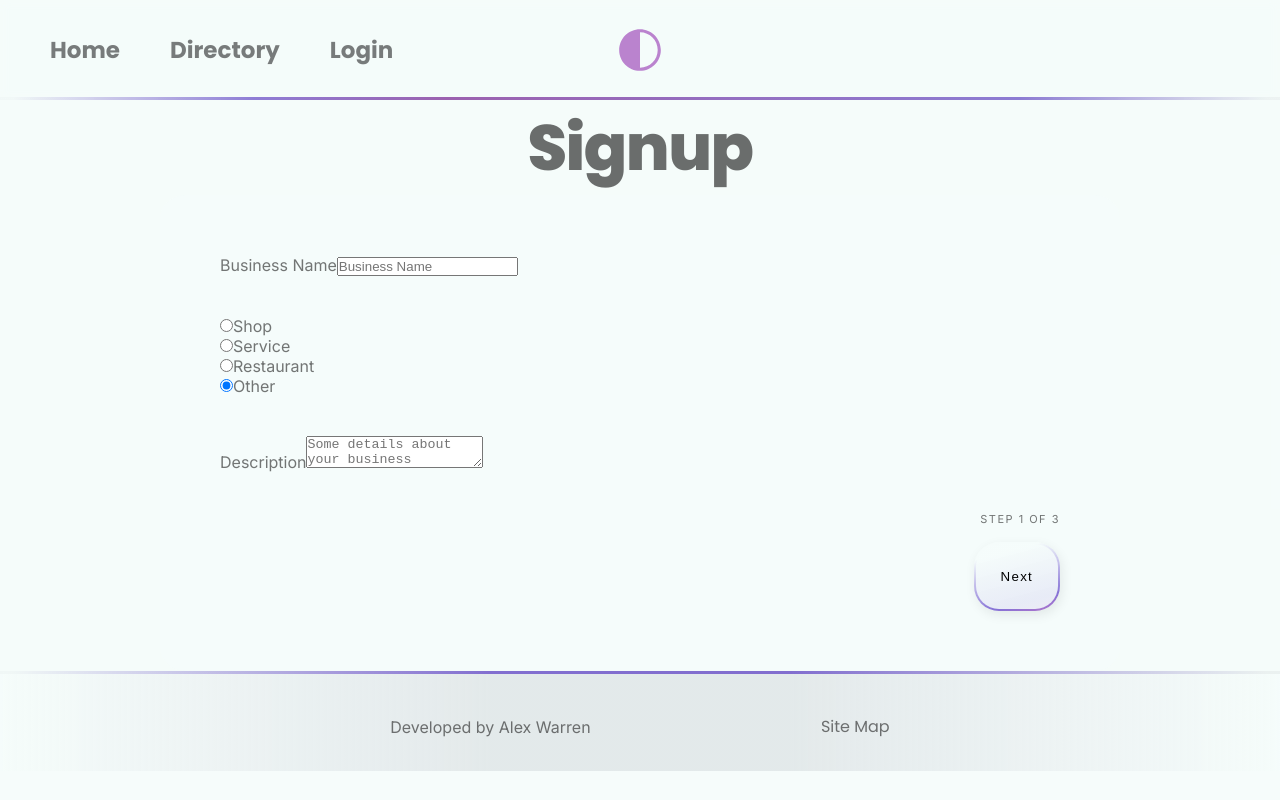
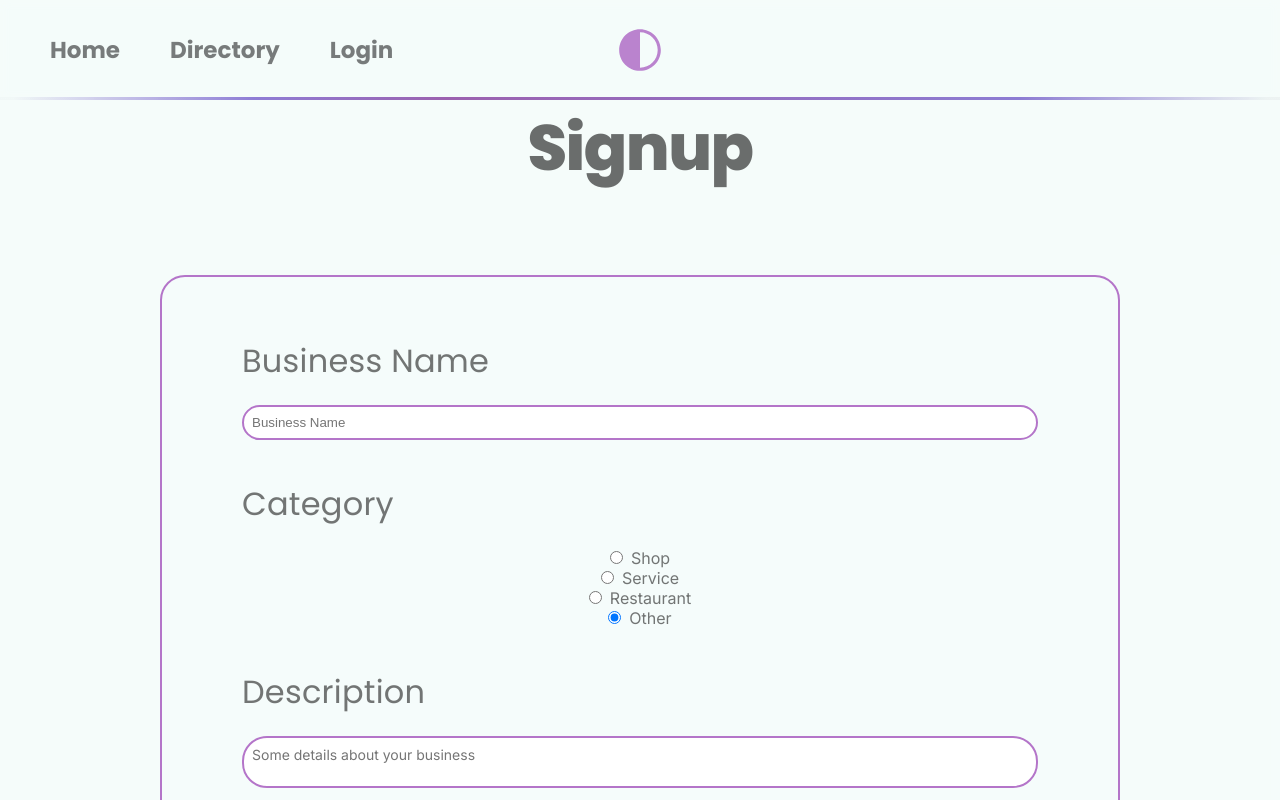
Before and after one commit to dawlishwarren/business_directory, a Next.js app: page /directory/business/new in a window 1280 px wide. Shown: the top 800 px of the page. Built offline with nearby package versions, Linux system fonts and the light colour scheme.

Commit message:
changes to form styles

```diff
--- a/app/directory/business/new/components/BusinessForm/Accordion/AccordionHeader.tsx
+++ b/app/directory/business/new/components/BusinessForm/Accordion/AccordionHeader.tsx
@@ -1,23 +1,21 @@
-import React from 'react';
-import styles from './accordionForm.module.css';
-import { HeaderProps } from '../FormTypes';
+import React from "react";
+import styles from "./accordionForm.module.css";
+import { HeaderProps } from "../FormTypes";
 
 const AccordionHeader = ({ id, ariaSection, title, onClick }: HeaderProps) => {
 	return (
-		<h3>
 		<button
-				type='button'
-				aria-expanded='true'
+			type="button"
+			aria-expanded="true"
 			className={styles.accordion_trigger}
 			id={id}
 			aria-controls={ariaSection}
 			onClick={onClick}>
 			<span className={styles.accordion_title}>
-					{title}
+				<h4>{title}</h4>
 				<span className={styles.accordion_icon}></span>
 			</span>
 		</button>
-		</h3>
 	);
 };
 
--- a/app/directory/business/new/components/BusinessForm/Accordion/AccordionSection.tsx
+++ b/app/directory/business/new/components/BusinessForm/Accordion/AccordionSection.tsx
@@ -1,7 +1,7 @@
-import React, { useState } from 'react';
-import AccordionHeader from './AccordionHeader';
-import AccordionPanel from './AccordionPanel';
-import { SectionProps } from '../FormTypes';
+import React, { useState } from "react";
+import AccordionHeader from "./AccordionHeader";
+import AccordionPanel from "./AccordionPanel";
+import { SectionProps } from "../FormTypes";
 
 const AccordionSection = ({
 	id,
@@ -23,7 +23,7 @@ const AccordionSection = ({
 			<AccordionPanel
 				id={ariaSection}
 				ariaLabel={id}
-				hidden={active ? true : false}>
+				hidden={active ? false : true}>
 				{children}
 			</AccordionPanel>
 		</>
--- a/app/directory/business/new/components/BusinessForm/Accordion/accordionForm.module.css
+++ b/app/directory/business/new/components/BusinessForm/Accordion/accordionForm.module.css
@@ -7,62 +7,56 @@ fieldset.fieldset {
 	padding: 0;
 }
 
-input.input {
-	border: 1px solid hsl(0deg 0% 42%);
-	border-radius: 0.3em;
-	display: block;
-	font-size: inherit;
-	padding: 0.3em 0.5em;
-}
-
 /* Accordion Element */
 .accordion {
 	margin: 0;
 	padding: 0;
-	border: 2px solid transparent;
-	border-radius: var(--border-radius);
 	width: 100%;
 }
-.accordion h3 {
-	margin: 0;
-	padding: 0;
+
+.accordion:focus-within {
+	border-color: 2px solid var(--secondary);
 }
-.accordion:focus-within {
-	border-color: var(--secondary);
-}
-.accordion:focus-within h3 {
-	background-color: rgba(var(--primary-variant), 0.1);
-}
-.accordion > * + * {
+/* .accordion > * + * {
 	border-top: 2px solid hsl(0deg 0% 52%);
-}
+} */
 
+/*
 /* Border on first and last child of Accordion */
 .accordion > *:first-child .accordion_trigger,
 .accordion > *:first-child {
 	border-radius: var(--border-radius) var(--border-radius) 0 0;
 }
-.accordion > *:last-child .accordion_trigger,
-.accordion > *:last-child {
-	border-radius: 0 0 var(--border-radius) var(--border-radius);
-}
+/*
 
 /* Trigger */
 .accordion_trigger {
-	/* background: inherit; */
 	border: 2px solid var(--primary);
 	color: var(--on-surface-high);
 	display: block;
 	margin: 0;
-	padding: 1em 1.5em;
+	padding: 1.25rem;
 	position: relative;
 	text-align: left;
 	width: 100%;
 	outline: none;
 }
+.accordion_add_button {
+	width: 100%;
+	border: 2px solid var(--primary);
+	height: 2.5rem;
+	border-radius: 0 0 var(--border-radius) var(--border-radius);
+}
+.accordion_add_button:disabled {
+	cursor: not-allowed;
+}
+.accordion_add_button::after {
+	border-radius: 0 0 var(--border-radius) var(--border-radius) !important;
+}
 .accordion_trigger:focus {
 	outline: 4px solid transparent;
 }
+/*
 .accordion_trigger:focus .accordion_title {
 	border-color: hsl(216deg 94% 43%);
 }
@@ -75,20 +69,20 @@ input.input {
 .accordion_trigger:hover .accordion_icon {
 	border-color: hsl(216deg 94% 43%);
 }
-.accordion_trigger[aria-expanded='true'] .accordion-icon {
+.accordion_trigger[aria-expanded="true"] .accordion-icon {
 	transform: translateY(-50%) rotate(-135deg);
-}
+} */
 /* Title */
-.accordion > .accordion_title {
+/* .accordion > .accordion_title {
 	display: block;
 	pointer-events: none;
 	border: transparent 2px solid;
 	border-radius: var(--border-radius);
 	padding: 0.25em;
 	outline: none;
-}
+} */
 /* Icon */
-.accordion > .accordion_title .accordion-icon {
+/* .accordion > .accordion_title .accordion-icon {
 	border: solid currentcolor;
 	border-width: 0 2px 2px 0;
 	height: 0.5rem;
@@ -103,27 +97,27 @@ input.input {
 	margin: 0;
 	padding: 1em 1.5em;
 	border-radius: var(--border-radius);
-}
+} */
 
 /* For Edge bug https://developer.microsoft.com/en-us/microsoft-edge/platform/issues/4806035/ */
-.accordion-panel[hidden] {
+/* .accordion-panel[hidden] {
 	display: none;
-}
+} */
 
 /* Radio */
-.radio[role='radiogroup'] {
+/* .radio[role="radiogroup"] {
 	padding: 0;
 	margin: 0;
 	list-style: none;
 }
-.radio[role='radiogroup']:focus {
+.radio[role="radiogroup"]:focus {
 	outline: none;
 }
-.radio[role='radiogroup'] .radio_list {
+.radio[role="radiogroup"] .radio_list {
 	display: inline-block;
 	padding-inline: 0.5em;
 }
-.radio[role='radiogroup'] .radio_list input.radio_item[role='radio'] {
+.radio[role="radiogroup"] .radio_list input.radio_item[role="radio"] {
 	border-radius: 5px;
 	border: 0 solid transparent;
 	display: inline-block;
@@ -131,19 +125,19 @@ input.input {
 	cursor: default;
 	outline: none;
 }
-.radio[role='radiogroup']
+.radio[role="radiogroup"]
 	.radio_list
-	input.radio_item[role='radio']
-	+ input.radio_item[role='radio'] {
+	input.radio_item[role="radio"]
+	+ input.radio_item[role="radio"] {
 	margin-left: 0.5em;
 }
-.radio[role='radiogroup'] .radio_list input.radio_item[role='radio'] + label {
+.radio[role="radiogroup"] .radio_list input.radio_item[role="radio"] + label {
 	padding-inline: 0.25em;
 }
-.radio[role='radiogroup'] .radio_list input.radio_item[role='radio']:focus,
-.radio[role='radiogroup'] .radio_list input.radio_item[role='radio']:hover {
+.radio[role="radiogroup"] .radio_list input.radio_item[role="radio"]:focus,
+.radio[role="radiogroup"] .radio_list input.radio_item[role="radio"]:hover {
 	padding: 2px 6px;
 	border: 2px solid #005a9c;
 	background-color: #def;
 	cursor: pointer;
-}
+} */
--- a/app/directory/business/new/components/BusinessForm/MultiStepForm.tsx
+++ b/app/directory/business/new/components/BusinessForm/MultiStepForm.tsx
@@ -1,49 +1,49 @@
-'use client';
-import { ErrorMessage, Field } from 'formik';
-import { FormValues, Category } from './FormTypes';
-import * as Yup from 'yup';
+"use client";
+import { ErrorMessage, Field } from "formik";
+import { FormValues, Category } from "./FormTypes";
+import * as Yup from "yup";
 
-import { Step } from './Stepper/Step';
-import { StepWrapper } from './Stepper/StepWrapper';
-import { ContactStep } from './Stepper/ContactStep';
-import { AddressStep } from './Stepper/AddressStep';
+import { Step } from "./Stepper/Step";
+import { StepWrapper } from "./Stepper/StepWrapper";
+import { ContactStep } from "./Stepper/ContactStep";
+import { AddressStep } from "./Stepper/AddressStep";
 
-import styles from './businessForm.module.css';
+import styles from "./businessForm.module.css";
 
 export const categoryOptions: Category[] = [
-	{ id: 'shop', value: 'Shop' },
-	{ id: 'service', value: 'Service' },
-	{ id: 'restaurant', value: 'Restaurant' },
-	{ id: 'other', value: 'Other' },
+	{ id: "shop", value: "Shop" },
+	{ id: "service", value: "Service" },
+	{ id: "restaurant", value: "Restaurant" },
+	{ id: "other", value: "Other" },
 ];
 export const MultiStepForm = () => {
 	const initialValues: FormValues = {
-		name: '',
-		description: '',
-		category: 'Other',
+		name: "",
+		description: "",
+		category: "Other",
 		addresses: [
 			{
-				line_1: 'High Street',
-				line_2: '',
-				line_3: '',
-				line_4: '',
-				town: '',
-				postcode: '',
+				line_1: "",
+				line_2: "",
+				line_3: "",
+				line_4: "",
+				town: "",
+				postcode: "",
 			},
 			{
-				line_1: 'Higher Street',
-				line_2: '',
-				line_3: '',
-				line_4: '',
-				town: '',
-				postcode: '',
+				line_1: "",
+				line_2: "",
+				line_3: "",
+				line_4: "",
+				town: "",
+				postcode: "",
 			},
 		],
 		contacts: [
 			{
-				phone: '',
-				email: '',
-				website: '',
+				phone: "",
+				email: "",
+				website: "",
 			},
 		],
 	};
@@ -52,67 +52,94 @@ export const MultiStepForm = () => {
 			<h1 className={styles.form_title}>Signup</h1>
 			<StepWrapper
 				initialValues={initialValues}
-				onSubmit={() => console.log('Step')}>
+				onSubmit={() => console.log("Step")}>
 				<Step
-					onSubmit={() => console.log('Step1 onsubmit')}
+					onSubmit={() => console.log("Step1 onsubmit")}
 					validationSchema={Yup.object({
-						name: Yup.string().required('Input Required!'),
-						description: Yup.string().required('Description Required!'),
+						name: Yup.string().required("Input Required!"),
+						description: Yup.string().required("Description Required!"),
 						category: Yup.mixed()
-							.required('Please select a category')
+							.required("Please select a category")
 							.oneOf(
-								['Shop', 'Service', 'Restaurant', 'Other'],
-								'Category required!'
+								["Shop", "Service", "Restaurant", "Other"],
+								"Category required!"
 							),
 					})}>
-					<div>
-						<label htmlFor='name'>Business Name</label>
+					<div className={styles.field_container}>
+						<label htmlFor="name">
+							<h4>Business Name</h4>
+						</label>
 						<Field
-							component='input'
-							id='name'
-							name='name'
-							placeholder='Business Name'
-							type='text'
+							className={styles.field}
+							component="input"
+							id="name"
+							name="name"
+							placeholder="Business Name"
+							type="text"
 						/>
-						<ErrorMessage className='error' component='div' name='name' />
+						<ErrorMessage className="error" component="div" name="name" />
 					</div>
-					<div>
+					<div className={styles.field_container}>
+						<label htmlFor="category">
+							<h4>Category</h4>
+						</label>
+						<div className={styles.options_container}>
 							{categoryOptions.map((option) => (
 								<div key={option.id}>
 									<Field
-									role='radio'
-									type='radio'
+										role="radio"
+										type="radio"
 										id={option.id}
 										value={option.value}
-									name='category'
+										name="category"
+										className={styles.option}
 									/>
-								<label htmlFor={option.id}>{option.value}</label>
+									<label htmlFor={option.id} className={styles.option_label}>
+										{option.value}
+									</label>
 								</div>
 							))}
-						<ErrorMessage className='error' component='div' name='category' />
 						</div>
-					<div>
-						<label htmlFor='description'>Description</label>
+
+						<ErrorMessage className="error" component="div" name="category" />
+					</div>
+					<div className={styles.field_container}>
+						<label htmlFor="description">
+							<h4>Description</h4>
+						</label>
 						<Field
-							component='textarea'
-							id='description'
-							name='description'
-							placeholder='Some details about your business'
-							type='text'
+							className={`${styles.field} ${styles.textarea}`}
+							component="textarea"
+							id="description"
+							name="description"
+							placeholder="Some details about your business"
+							type="text"
 						/>
 						<ErrorMessage
-							className='error'
-							component='div'
-							name='description'
+							className="error"
+							component="div"
+							name="description"
 						/>
 					</div>
 				</Step>
 				{/* End of Basic Details */}
 				{/* Step 2: Address Details */}
+
 				<Step
-					onSubmit={() => console.log('Step2 onSubmit')}
+					onSubmit={() => console.log("Step 3 onSubmit")}
 					validationSchema={Yup.object({
-						line_1: Yup.string().required('Required'),
+						website: Yup.string().required("Required"),
+						email: Yup.string()
+							.email("Invalid email address")
+							.required("Required"),
+						phone: Yup.string().required("Required"),
+					})}>
+					<AddressStep />
+				</Step>
+				<Step
+					onSubmit={() => console.log("Step2 onSubmit")}
+					validationSchema={Yup.object({
+						line_1: Yup.string().required("Required"),
 						line_2: Yup.string().notRequired(),
 						line_3: Yup.string().notRequired(),
 						line_4: Yup.string().notRequired(),
@@ -121,17 +148,6 @@ export const MultiStepForm = () => {
 					})}>
 					<ContactStep />
 				</Step>
-				<Step
-					onSubmit={() => console.log('Step 3 onSubmit')}
-					validationSchema={Yup.object({
-						website: Yup.string().required('Required'),
-						email: Yup.string()
-							.email('Invalid email address')
-							.required('Required'),
-						phone: Yup.string().required('Required'),
-					})}>
-					<AddressStep />
-				</Step>
 			</StepWrapper>
 		</>
 	);
--- a/app/directory/business/new/components/BusinessForm/Stepper/AddressStep.tsx
+++ b/app/directory/business/new/components/BusinessForm/Stepper/AddressStep.tsx
@@ -1,88 +1,89 @@
-import { useFormikContext, FieldArray } from 'formik';
-import { FormValues } from '../FormTypes';
-import AccordionSection from '../Accordion/AccordionSection';
-import AccordionField from '../Accordion/AccordionField';
-import styles from '../Accordion/accordionForm.module.css';
+import { useFormikContext, FieldArray } from "formik";
+import { FormValues } from "../FormTypes";
+import AccordionSection from "../Accordion/AccordionSection";
+import AccordionField from "../Accordion/AccordionField";
+import styles from "../Accordion/accordionForm.module.css";
+import buttonStyles from "../../../../../../styles/utilities/button.module.css";
 
 export function AddressStep() {
 	const { values } = useFormikContext<FormValues>();
 	if (values)
 		return (
-			<FieldArray name='addresses'>
+			<FieldArray name="addresses">
 				{({ push, remove }) => (
 					<>
-						<div id='accordionGroup' className={styles.accordion}>
+						<div id="accordionGroup" className={styles.accordion}>
 							{values.addresses &&
 								values.addresses.map((address, index) => (
 									<div key={index}>
 										<AccordionSection
-											ariaSection='addressSection'
+											ariaSection="addressSection"
 											id={`addressSection${index + 1}`}
-											title='Address Details'>
+											title={`${address.line_1} Address Details`}>
 											<div>
 												<fieldset className={styles.fieldset}>
 													<AccordionField
 														id={`addresses.${index}.line_1`}
 														name={`addresses.${index}.line_1`}
-														type='text'
-														label='Line 1'
-														placeholder=''
+														type="text"
+														label="Line 1"
+														placeholder=""
 														required
 														index={index}
-														section='address'
+														section="address"
 													/>
 													<AccordionField
 														id={`addresses.${index}.line_2`}
 														name={`addresses.${index}.line_2`}
-														type='text'
-														label='Line 2'
-														placeholder=''
+														type="text"
+														label="Line 2"
+														placeholder=""
 														required={false}
 														index={index}
-														section='address'
+														section="address"
 													/>
 													<AccordionField
 														id={`addresses.${index}.line_3`}
 														name={`addresses.${index}.line_3`}
-														type='text'
-														label='Line 3'
-														placeholder=''
+														type="text"
+														label="Line 3"
+														placeholder=""
 														required={false}
 														index={index}
-														section='address'
+														section="address"
 													/>
 													<AccordionField
 														id={`addresses.${index}.line_4`}
 														name={`addresses.${index}.line_4`}
-														type='text'
-														label='Line 4'
-														placeholder=''
+														type="text"
+														label="Line 4"
+														placeholder=""
 														required={false}
 														index={index}
-														section='address'
+														section="address"
 													/>
 													<AccordionField
 														id={`addresses.${index}.town`}
 														name={`addresses.${index}.town`}
-														type='text'
-														label='Town'
-														placeholder=''
+														type="text"
+														label="Town"
+														placeholder=""
 														required
 														index={index}
-														section='address'
+														section="address"
 													/>
 													<AccordionField
 														id={`addresses.${index}.postcode`}
 														name={`addresses.${index}.postcode`}
-														type='text'
-														label='Postcode'
-														placeholder=''
+														type="text"
+														label="Postcode"
+														placeholder=""
 														required
 														index={index}
-														section='address'
+														section="address"
 													/>
 												</fieldset>
-												<button type='button' onClick={() => remove(index)}>
+												<button type="button" onClick={() => remove(index)}>
 													Remove Address
 												</button>
 											</div>
@@ -91,15 +92,16 @@ export function AddressStep() {
 								))}
 						</div>
 						<button
-							type='button'
+							className={`${styles.accordion_add_button} ${buttonStyles.button_large}`}
+							type="button"
 							onClick={() =>
 								push({
-									line_1: '',
-									line_2: '',
-									line_3: '',
-									line_4: '',
-									town: 'Budleigh',
-									postcode: 'EX0 000',
+									line_1: "",
+									line_2: "",
+									line_3: "",
+									line_4: "",
+									town: "",
+									postcode: "",
 								})
 							}>
 							Add address details
--- a/app/directory/business/new/components/BusinessForm/Stepper/ContactStep.tsx
+++ b/app/directory/business/new/components/BusinessForm/Stepper/ContactStep.tsx
@@ -1,58 +1,64 @@
-import { FieldArray, useFormikContext } from 'formik';
-import { FormValues } from '../FormTypes';
-import styles from '../Accordion/accordionForm.module.css';
-import AccordionSection from '../Accordion/AccordionSection';
-import AccordionField from '../Accordion/AccordionField';
+import { FieldArray, useFormikContext } from "formik";
+import { FormValues } from "../FormTypes";
+import styles from "../Accordion/accordionForm.module.css";
+import AccordionSection from "../Accordion/AccordionSection";
+import AccordionField from "../Accordion/AccordionField";
+import buttonStyles from "../../../../../../styles/utilities/button.module.css";
 
 export function ContactStep() {
 	const { values } = useFormikContext<FormValues>();
 	if (values)
 		return (
-			<FieldArray name='contacts'>
+			<FieldArray name="contacts">
 				{({ remove, push }) => (
 					<>
-						<div id='accordionGroup' className={styles.accordion}>
+						<div id="accordionGroup" className={styles.accordion}>
 							{values.contacts.length > 0 &&
 								values.contacts.map((contact, index) => (
 									<div key={index}>
 										<AccordionSection
-											ariaSection='contactSection'
+											ariaSection="contactSection"
 											id={`contact${index}id`}
-											title='Contact Details'>
+											title={`${
+												values.addresses.length > values.contacts.length
+													? values.addresses[index].line_1
+													: ""
+											}
+											Contact Details`}>
 											<div>
 												<fieldset className={styles.fieldset}>
 													<AccordionField
 														id={`contacts.${index}.phone`}
 														name={`contacts.${index}.phone`}
-														type='text'
-														label='Phone Number'
-														placeholder=''
+														type="text"
+														label="Phone Number"
+														placeholder=""
 														required={false}
 														index={index}
-														section='contact'
+														section="contact"
 													/>
 													<AccordionField
 														id={`contacts.${index}.email`}
 														name={`contacts.${index}.email`}
-														type='email'
-														label='Email'
-														placeholder=''
+														type="email"
+														label="Email"
+														placeholder=""
 														index={index}
 														required={false}
-														section='contact'
+														section="contact"
 													/>
 													<AccordionField
 														id={`contacts.${index}.website`}
 														name={`contacts.${index}.website`}
-														type='website'
-														label='Website'
-														placeholder=''
+														type="website"
+														label="Website"
+														placeholder=""
 														index={index}
 														required={false}
-														section='contact'
+														section="contact"
 													/>
 												</fieldset>
-												<button type='button' onClick={() => remove(index)}>
+												<button type="button" onClick={() => remove(index)}>
 													Remove Contact
 												</button>
 											</div>
@@ -61,12 +67,16 @@ export function ContactStep() {
 								))}
 						</div>
 						<button
-							type='button'
+							className={`${styles.accordion_add_button} ${buttonStyles.button_large}`}
+							type="button"
+							disabled={
+								values.addresses.length > values.contacts.length ? false : true
+							}
 							onClick={() =>
 								push({
-									phone: '01395 000000',
-									email: 'business@business.com',
-									website: 'business.com',
+									phone: "",
+									email: "",
+									website: "",
 								})
 							}>
 							Add contact details
--- a/app/directory/business/new/components/BusinessForm/businessForm.module.css
+++ b/app/directory/business/new/components/BusinessForm/businessForm.module.css
@@ -9,16 +9,51 @@
 	align-items: flex-start;
 	justify-content: center;
 	border-radius: var(--border-radius);
+	border: 2px solid var(--primary);
 	padding: 2.5rem;
+	margin-block: 5rem;
+	width: 100%;
+	aspect-ratio: 1.618/1;
 }
-.form > * {
-	padding: 1.25rem;
+.form .field_container {
+	width: 100%;
+	padding: 1.25rem 2.5rem;
+}
+.form .field_container .field {
+	width: 100%;
+	margin-top: 1.25rem;
+	padding: 0.5rem;
+	border-radius: var(--border-radius);
+	border: 2px solid var(--primary);
+}
+.textarea {
+	resize: none;
+	font-family: inherit;
+	padding: 3rem;
+	box-sizing: border-box;
+}
+.textarea:focus-within {
+	outline: 2px solid var(--secondary);
+}
+.textarea::placeholder {
+	font-size: 14px;
+}
+.options_container {
+	display: flex;
+	flex-direction: column;
+	justify-content: space-evenly;
+	align-items: center;
+	margin-top: 1.25rem;
+}
+.options_container .option_label {
+	padding-left: 0.5rem;
 }
 .form > .step_nav_container {
 	width: 100%;
 	display: flex;
 	flex-direction: column;
 	align-items: flex-end;
+	margin-top: 2.5rem;
 }
 .form > .step_nav_container > .step_nav_buttons {
 	display: flex;
```
Also changed, not shown: app/directory/business/new/components/BusinessForm/FormTypes.ts (+5 -4 lines). Lines whose indentation alone changed are shown as unchanged.
